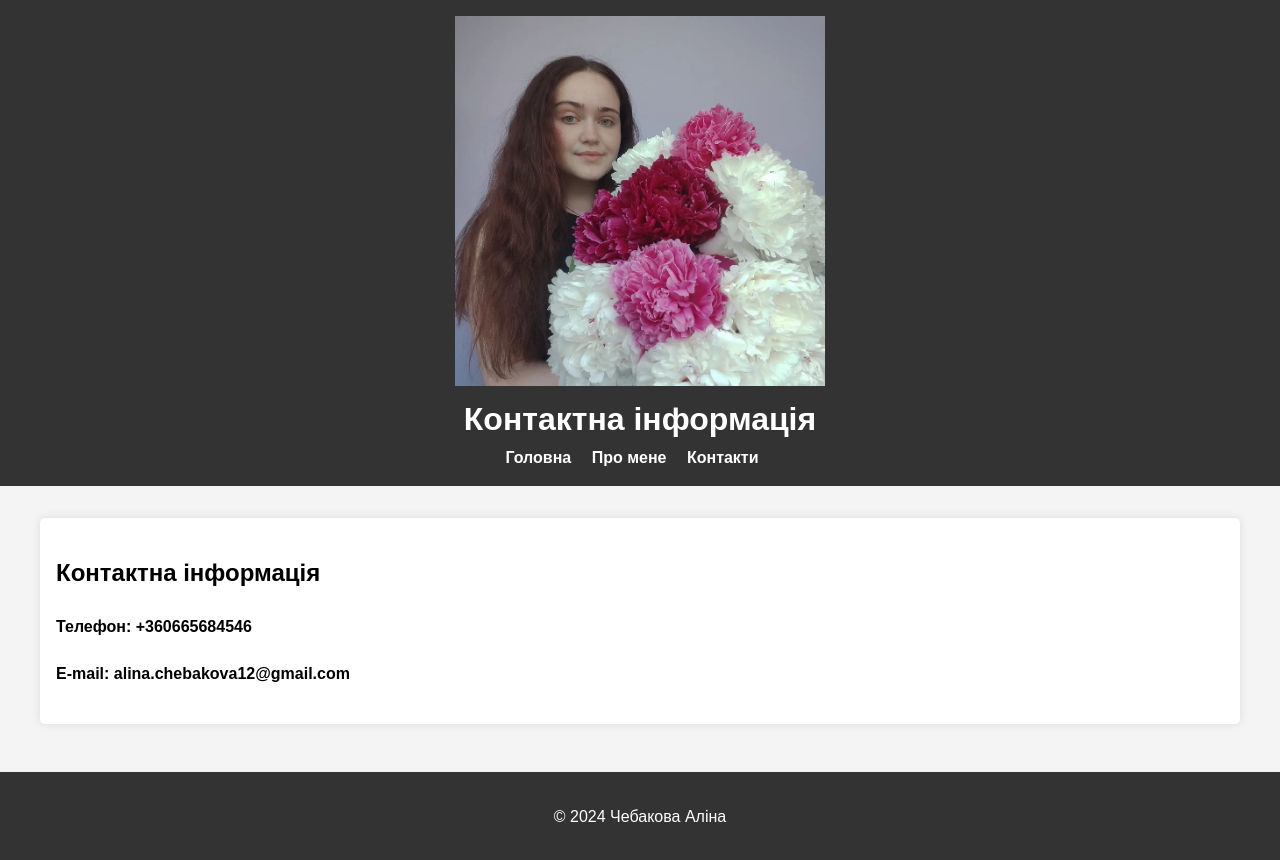
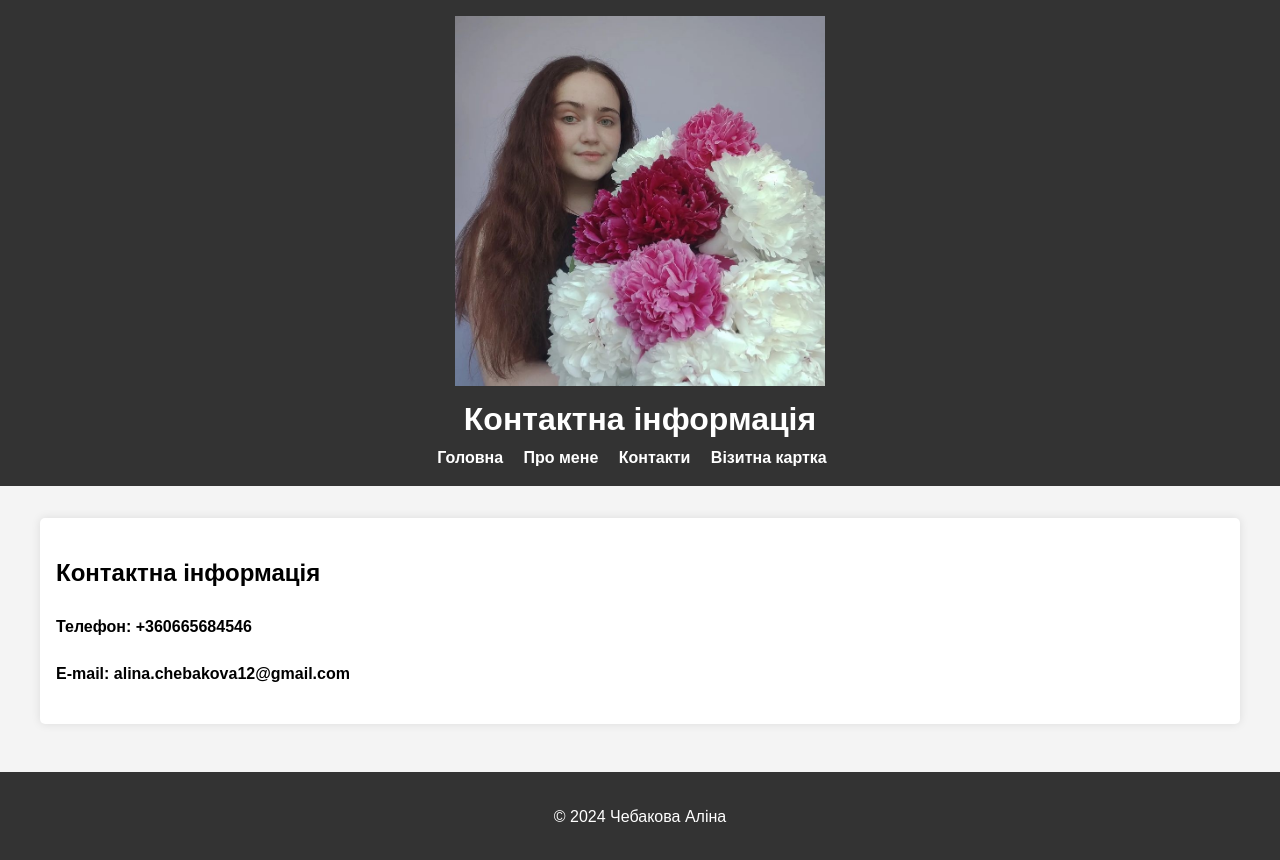
Before and after one commit to alinachebakova/personal-site2, a plain HTML site: page contact.html in a window 1280 px wide. Drawn offline with Linux system fonts and the light colour scheme.

Commit message:
Update contact.html

```diff
--- a/contact.html
+++ b/contact.html
@@ -15,6 +15,7 @@
                 <li><a href="index.html">Головна</a></li>
                 <li><a href="about.html">Про мене</a></li>
                 <li><a href="contact.html">Контакти</a></li>
+                <li><a href="alina.html">Візитна картка</a></li>
             </ul>
         </nav>
     </header>
```
